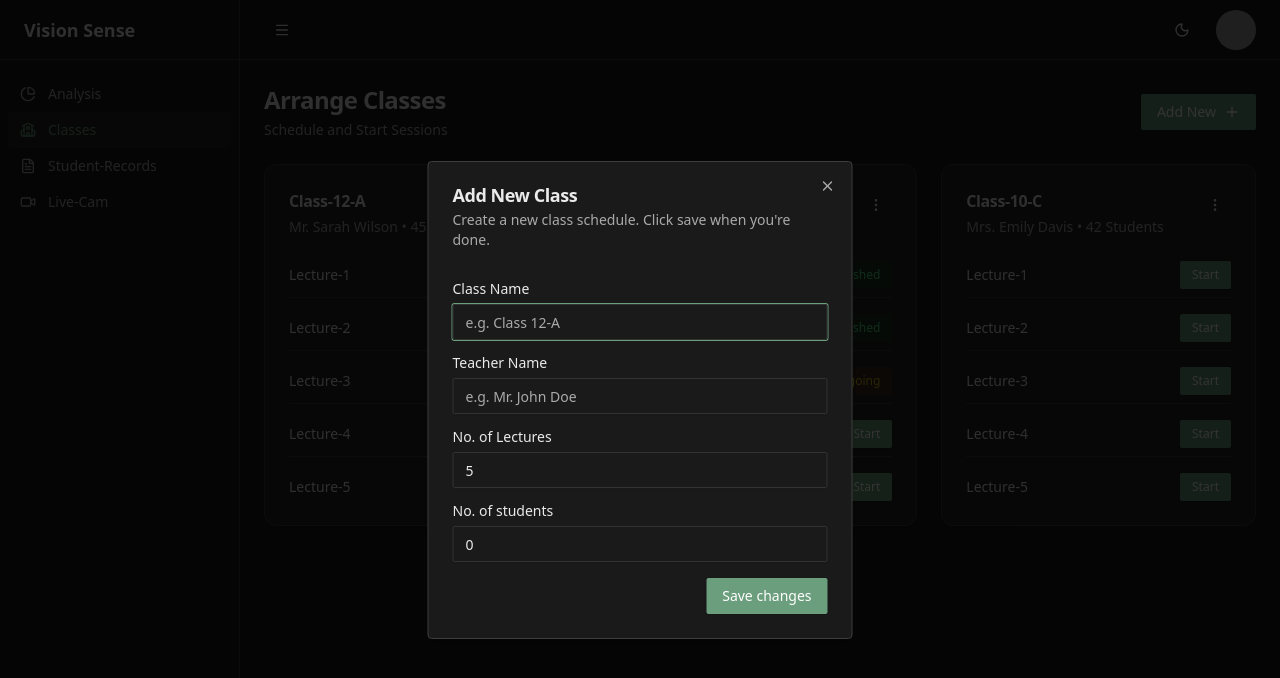
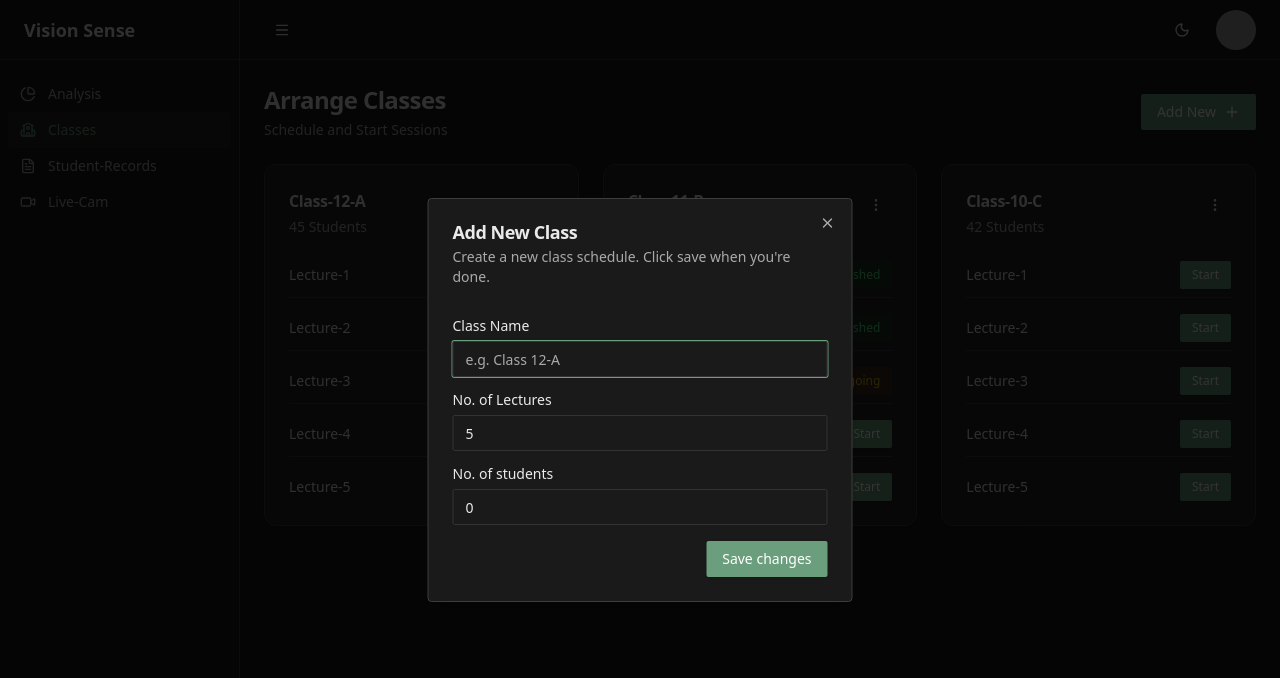
Before and after one commit to Nikunjj07/VisionSense, a React (Vite) app in the folder client/: page /classes in a window 1280 px wide. Both pictures are taken after a click on the button "Add New". Shown: the top 678 px of the page. Built offline with nearby package versions, Linux system fonts and the light colour scheme; grey boxes are pictures that could not be loaded.

Commit message:
Remove teacher name

```diff
--- a/client/src/pages/Classes.tsx
+++ b/client/src/pages/Classes.tsx
@@ -14,7 +14,6 @@ export default function Classes() {
     {
         id: 1,
         name: "Class-12-A",
-        teacher: "Mr. Sarah Wilson",
         students: 45,
         lectures: [
             { id: 1, name: "Lecture-1", status: "Finished", time: "09:00 AM" },
@@ -27,7 +26,6 @@ export default function Classes() {
     {
         id: 2,
         name: "Class-11-B",
-        teacher: "Mr. John Doe",
         students: 38,
         lectures: [
             { id: 1, name: "Lecture-1", status: "Finished", time: "09:00 AM" },
@@ -40,7 +38,6 @@ export default function Classes() {
     {
         id: 3,
         name: "Class-10-C",
-        teacher: "Mrs. Emily Davis",
         students: 42,
         lectures: [
             { id: 1, name: "Lecture-1", status: "Scheduled", time: "09:00 AM" },
@@ -52,7 +49,6 @@ export default function Classes() {
     },
 ])
     const [newClassName, setNewClassName] = useState('')
-    const [newTeacherName, setNewTeacherName] = useState('')
     const [newLectures, setNewLectures] = useState(5)
     const [newStudentCount, setNewSetstudentCount] = useState(0);
     const [isDialogOpen, setIsDialogOpen] = useState(false)
@@ -61,11 +57,9 @@ export default function Classes() {
     useEffect(() => {
         if (editingClass) {
             setNewClassName(editingClass.name)
-            setNewTeacherName(editingClass.teacher)
             setNewLectures(editingClass.lectures.length)
         } else {
             setNewClassName('')
-            setNewTeacherName('')
             setNewLectures(5)
         }
     }, [editingClass])
@@ -92,14 +86,13 @@ export default function Classes() {
                         <form onSubmit={(e) => {
                             e.preventDefault()
                             if (editingClass) {
-                                setClassesData(classesData.map(c => c.id === editingClass.id ? { ...c, name: newClassName, teacher: newTeacherName } : c))
+                                setClassesData(classesData.map(c => c.id === editingClass.id ? { ...c, name: newClassName } : c))
                                 setEditingClass(null)
                             } else {
                                 const newId = classesData.length > 0 ? Math.max(...classesData.map(c => c.id)) + 1 : 1
                                 const newClass = {
                                     id: newId,
                                     name: newClassName,
-                                    teacher: newTeacherName,
                                     students: newStudentCount,
                                     lectures: Array.from({ length: newLectures }, (_, i) => ({
                                         id: i + 1,
@@ -111,7 +104,6 @@ export default function Classes() {
                                 setClassesData([...classesData, newClass])
                             }
                             setNewClassName('')
-                            setNewTeacherName('')
                             setNewSetstudentCount(0)
                             setNewLectures(5)
                             setIsDialogOpen(false)
@@ -122,12 +114,6 @@ export default function Classes() {
                                     Class Name
                                 </Label>
                                 <Input id="name" value={newClassName} onChange={(e) => setNewClassName(e.target.value)} placeholder="e.g. Class 12-A" />
-                            </div>
-                            <div className="grid gap-2">
-                                <Label htmlFor="teacher">
-                                    Teacher Name
-                                </Label>
-                                <Input id="teacher" value={newTeacherName} onChange={(e) => setNewTeacherName(e.target.value)} placeholder="e.g. Mr. John Doe" />
                             </div>
                             <div className="grid gap-2">
                                 <Label htmlFor="lectures">
@@ -157,7 +143,7 @@ export default function Classes() {
                         <CardHeader className="flex flex-row items-start justify-between space-y-0 pb-2">
                             <div className="space-y-1">
                                 <CardTitle className="text-base font-semibold">{cls.name}</CardTitle>
-                                <CardDescription>{cls.teacher} • {cls.students} Students</CardDescription>
+                                <CardDescription>{cls.students} Students</CardDescription>
                             </div>
                             <DropdownMenu>
                                 <DropdownMenuTrigger asChild>
```
